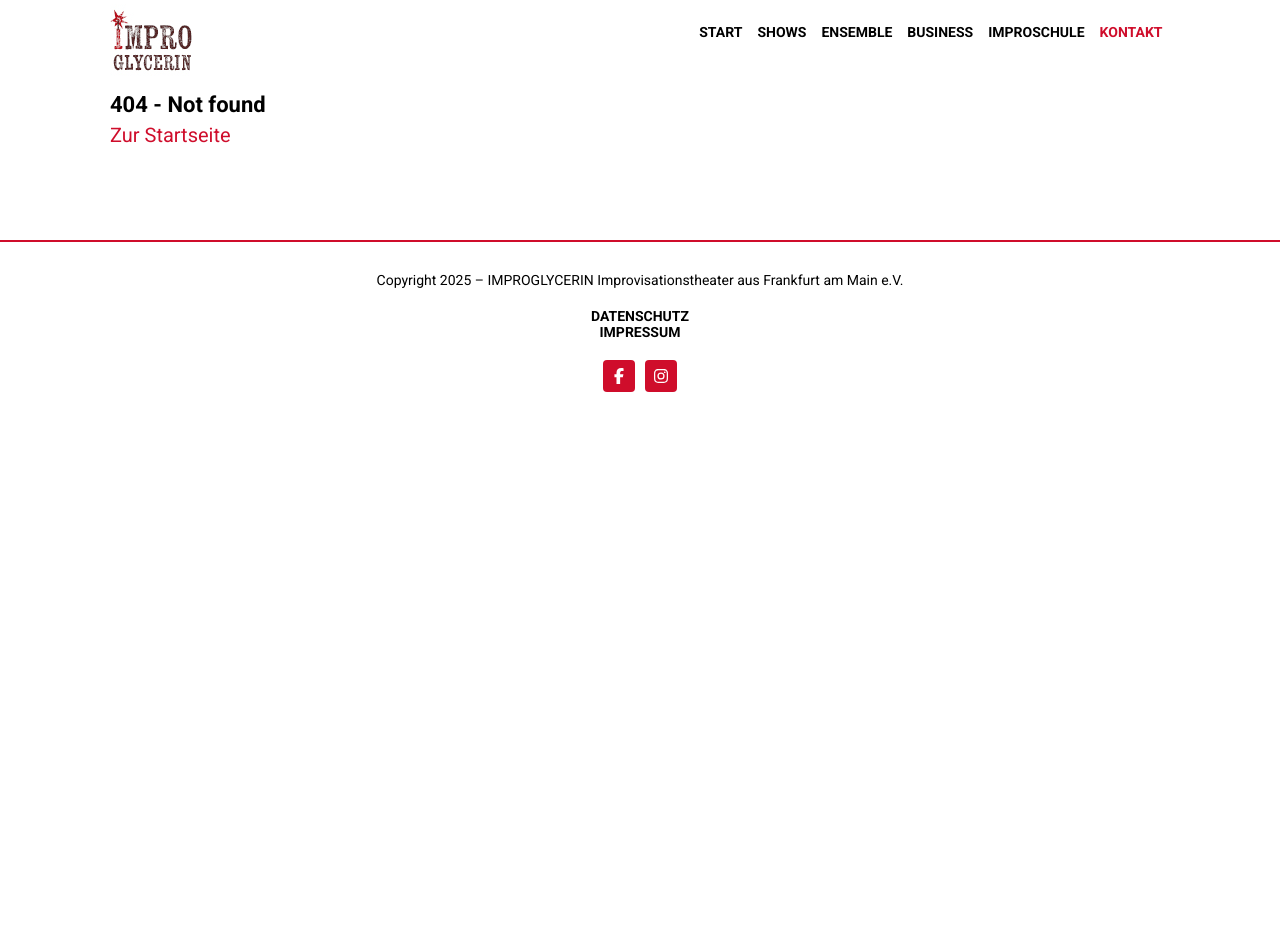
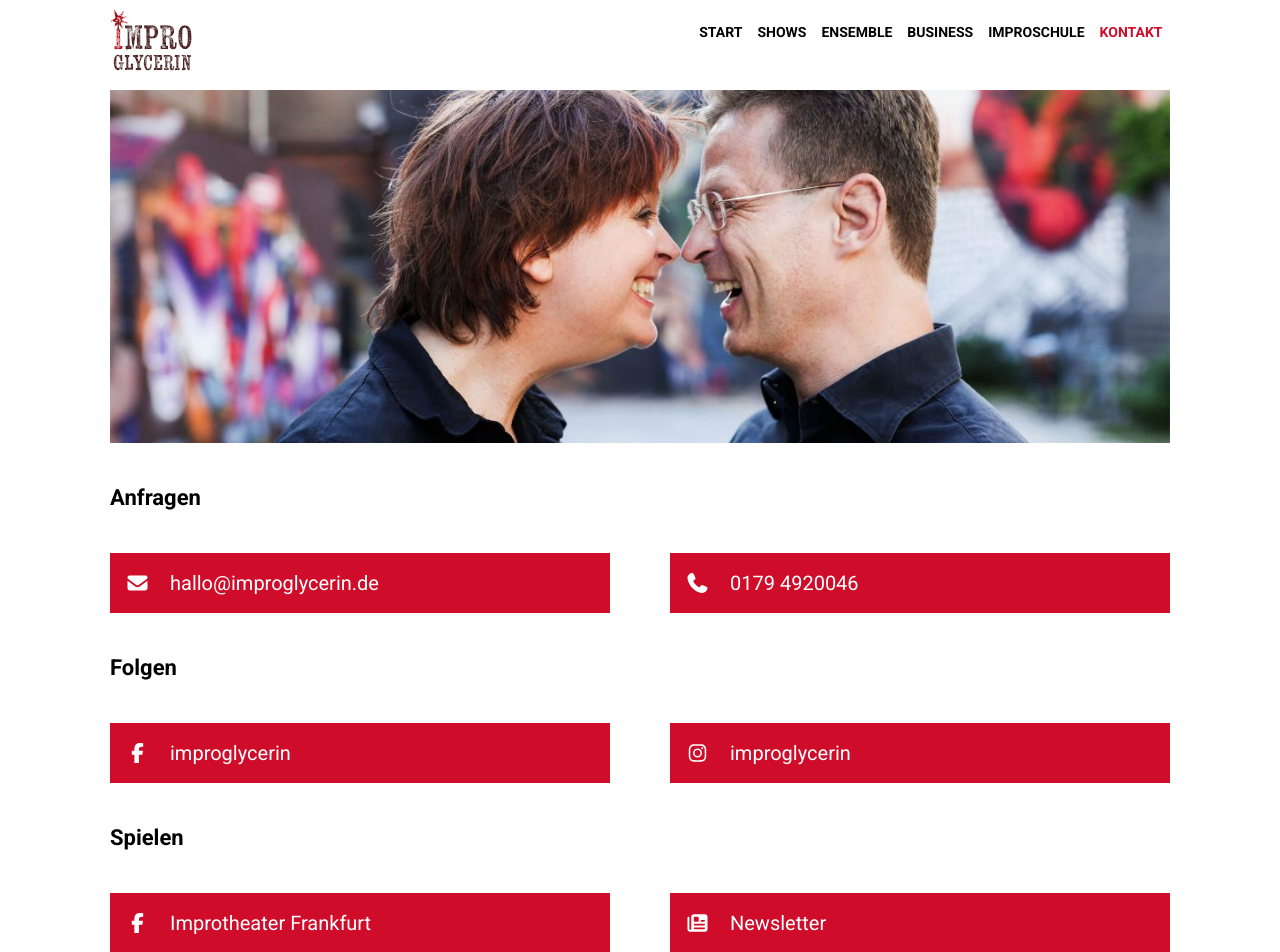
Before and after one commit to Birdy2014/improglycerin.de, a Next.js app: page /kontakt in a window 1280 px wide. Before the commit this address had no page. Shown: the top 952 px of the page. Before the commit the page ends 800 px from the top, so only its background shows below. Built offline with nearby package versions, Linux system fonts and the light colour scheme.

Commit message:
Add "kontakt" page

```diff
--- /dev/null
+++ b/app/kontakt/page.module.css
@@ -0,0 +1,19 @@
+.page {
+  display: flex;
+  flex-direction: column;
+  gap: 40px;
+}
+
+.tile {
+  background-color: var(--color-accent);
+  padding: 15px;
+  color: white;
+  display: flex;
+  flex-direction: row;
+  gap: 20px;
+  align-items: center;
+
+  & a {
+    color: inherit;
+  }
+}
--- /dev/null
+++ b/app/kontakt/page.tsx
@@ -0,0 +1,67 @@
+import type { Metadata } from "next";
+import Link from "next/link";
+import { FontAwesomeIcon } from "@fortawesome/react-fontawesome";
+import {
+  faEnvelope,
+  faPhone,
+  faNewspaper,
+} from "@fortawesome/free-solid-svg-icons";
+import { faFacebookF, faInstagram } from "@fortawesome/free-brands-svg-icons";
+import styles from "./page.module.css";
+import { Horizontal } from "../_components/Layouts";
+
+export const metadata: Metadata = {
+  title: "KONTAKT",
+};
+
+export default function Kontakt() {
+  return (
+    <div className={styles.page}>
+      <img src="/header-kontakt.jpg" />
+
+      <h2>Anfragen</h2>
+      <Horizontal>
+        <div className={styles.tile}>
+          <FontAwesomeIcon icon={faEnvelope} />
+          <div>hallo@improglycerin.de</div>
+        </div>
+        <div className={styles.tile}>
+          <FontAwesomeIcon icon={faPhone} />
+          <div>0179 4920046</div>
+        </div>
+      </Horizontal>
+
+      <h2>Folgen</h2>
+      <Horizontal>
+        <div className={styles.tile}>
+          <FontAwesomeIcon icon={faFacebookF} />
+          <Link href="https://www.facebook.com/improglycerin">
+            improglycerin
+          </Link>
+        </div>
+        <div className={styles.tile}>
+          <FontAwesomeIcon icon={faInstagram} />
+          <Link href="https://www.instagram.com/improglycerin/">
+            improglycerin
+          </Link>
+        </div>
+      </Horizontal>
+
+      <h2>Spielen</h2>
+      <Horizontal>
+        <div className={styles.tile}>
+          <FontAwesomeIcon icon={faFacebookF} />
+          <Link href="https://www.facebook.com/groups/904414142934712">
+            Improtheater Frankfurt
+          </Link>
+        </div>
+        <div className={styles.tile}>
+          <FontAwesomeIcon icon={faNewspaper} />
+          <Link href="https://improtheater-frankfurt.de/newsletter">
+            Newsletter
+          </Link>
+        </div>
+      </Horizontal>
+    </div>
+  );
+}
```
Also changed, not shown: public/header-kontakt.jpg (added).
